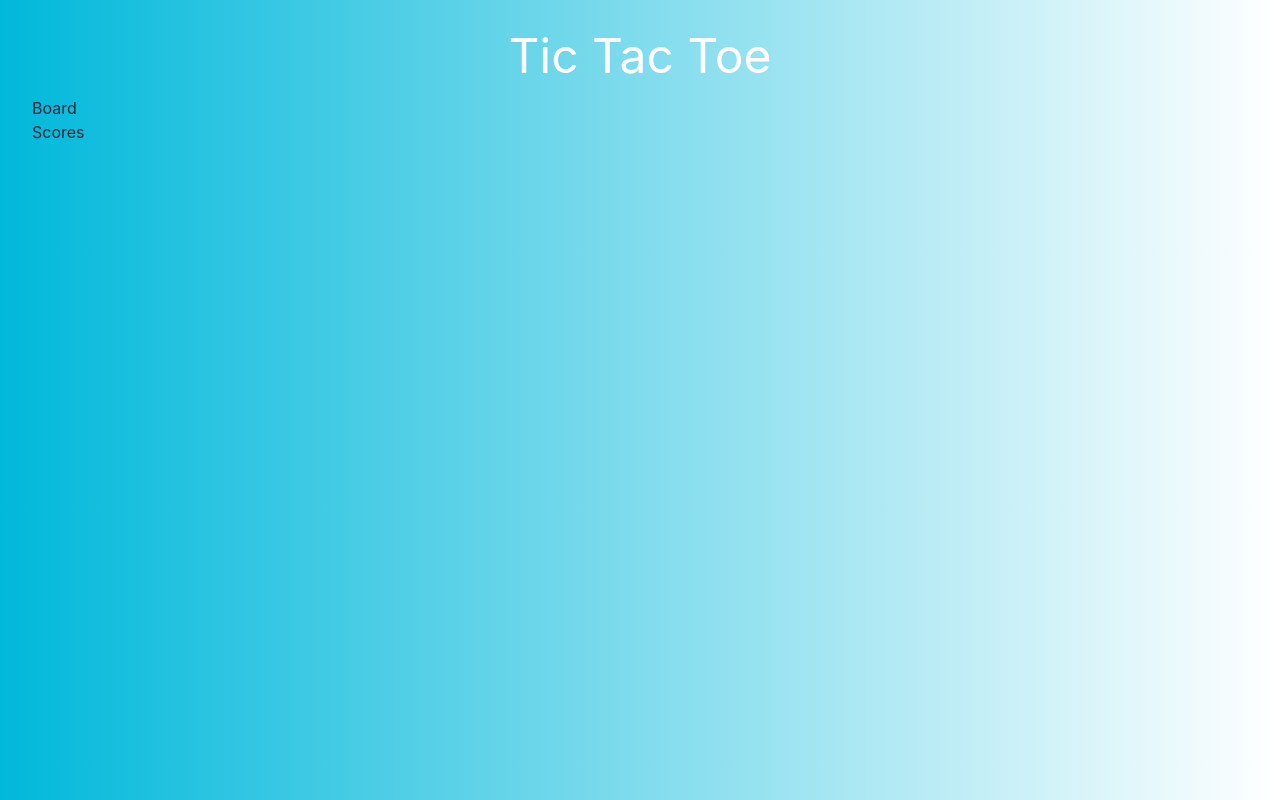
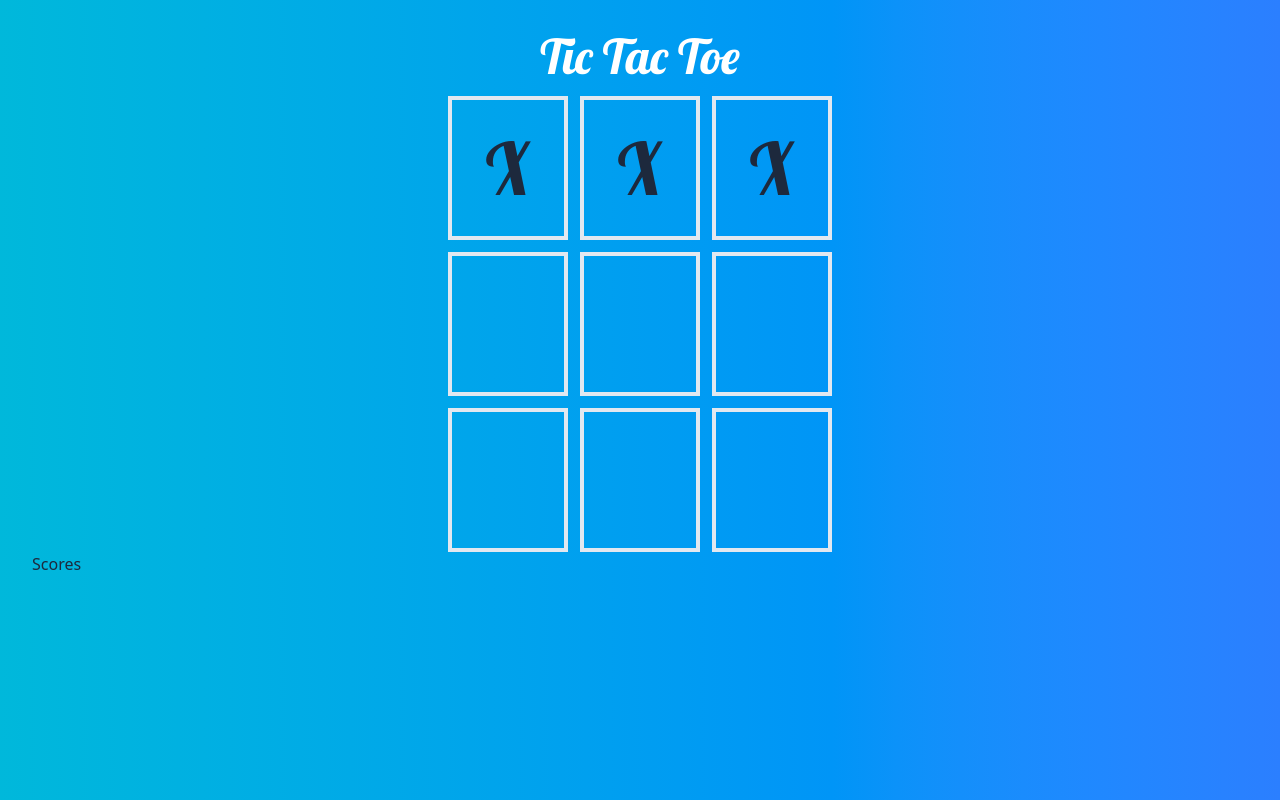
Before and after one commit to boras-frontend-react/tictactoe, a React (Vite) app: page / in a window 1280 px wide. Built offline with nearby package versions, Linux system fonts and the light colour scheme.

Commit message:
in progress

```diff
--- a/index.html
+++ b/index.html
@@ -13,6 +13,7 @@
   </head>
   <body>
     <div id="root"></div>
+
     <script type="module" src="/src/main.tsx"></script>
   </body>
 </html>
--- a/src/Game.tsx
+++ b/src/Game.tsx
@@ -1,12 +1,25 @@
+import { useState } from 'react';
+import Square from './components/Square';
+
+const INITIAL_GAME_STATE = ['X', 'X', 'X', '', '', '', '', '', ''];
+
 function Game() {
+  const [gameState, setGameState] = useState(INITIAL_GAME_STATE);
+
   return (
-    <div className="h-full p-8 text-slate-800 bg-gradient-to-r from-cyan-500 to blue-500">
-      <h1 className="text-center text-5xl mb-4 front-display text-white">
+    <div className="h-full p-8 text-slate-800 bg-gradient-to-r from-cyan-500 to-blue-500">
+      <h1 className="text-center text-5xl mb-4 font-display text-white">
         Tic Tac Toe
       </h1>
-      <div>Board</div>
+      <div>
+        <div className="grid grid-cols-3 gap-3 mx-auto w-96">
+          {gameState.map((player, index) => (
+            <Square key={index}>{player}</Square>
+          ))}
+        </div>
 
-      <div>Scores</div>
+        <div>Scores</div>
+      </div>
     </div>
   );
 }
--- a/src/components/Square.tsx
+++ b/src/components/Square.tsx
@@ -1,5 +1,15 @@
-function Square() {
-  return <button></button>;
+import { ReactNode } from 'react';
+
+type Props = {
+  children: ReactNode;
+};
+
+function Square({ children }) {
+  return (
+    <div className="h-36 border-solid border-4 border-slate-200 font-display text-center flex text-7xl justify-center items-center cursor-pointer">
+      <span>{children}</span>
+    </div>
+  );
 }
 
 export default Square;
--- a/src/styles/index.css
+++ b/src/styles/index.css
@@ -4,16 +4,19 @@ html {
   height: 100%;
 }
 
-body {
-  margin: 0;
-  font-family: -apple-system, BlinkMacSystemFont, 'Segoe UI', 'Roboto', 'Oxygen',
-    'Ubuntu', 'Cantarell', 'Fira Sans', 'Droid Sans', 'Helvetica Neue',
-    sans-serif;
-  -webkit-font-smoothing: antialiased;
-  -moz-osx-font-smoothing: grayscale;
+#root {
   height: 100%;
 }
 
-#root {
+:root {
+  --font-display: 'Lobster', sans-serif;
+}
+
+body {
+  margin: 0;
   height: 100%;
 }
+
+.font-display {
+  font-family: var(--font-display);
+}
--- a/tailwind.config.js
+++ /dev/null
@@ -1,13 +0,0 @@
-const defaultTheme = require('tailwindcss/defaultTheme');
-
-module.exports = {
-  content: ['./index.html', './src/**/*.{vue,js,ts,jsx,tsx}'],
-  theme: {
-    extend: {
-      fontFamily: {
-        display: ['Lobster', ...defaultTheme.fontFamily.sans],
-      },
-    },
-  },
-  plugins: [],
-};
```
